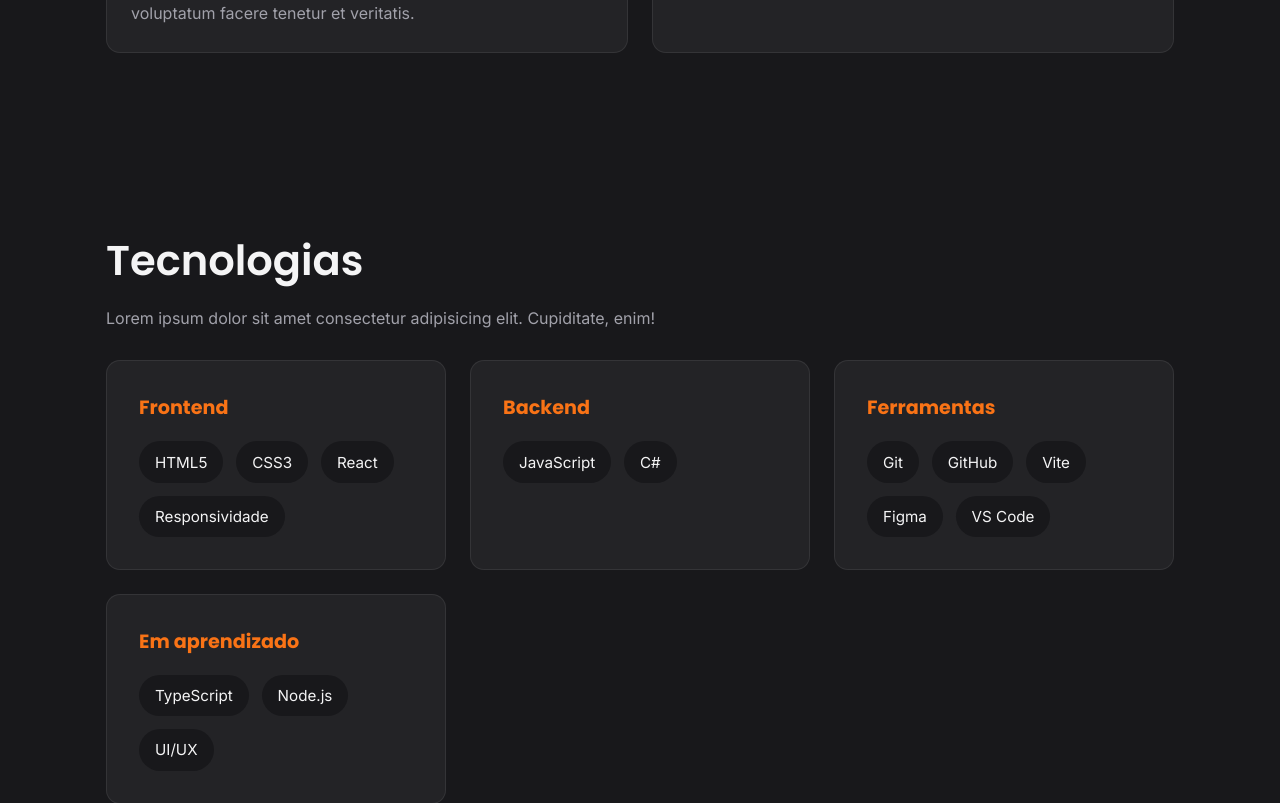
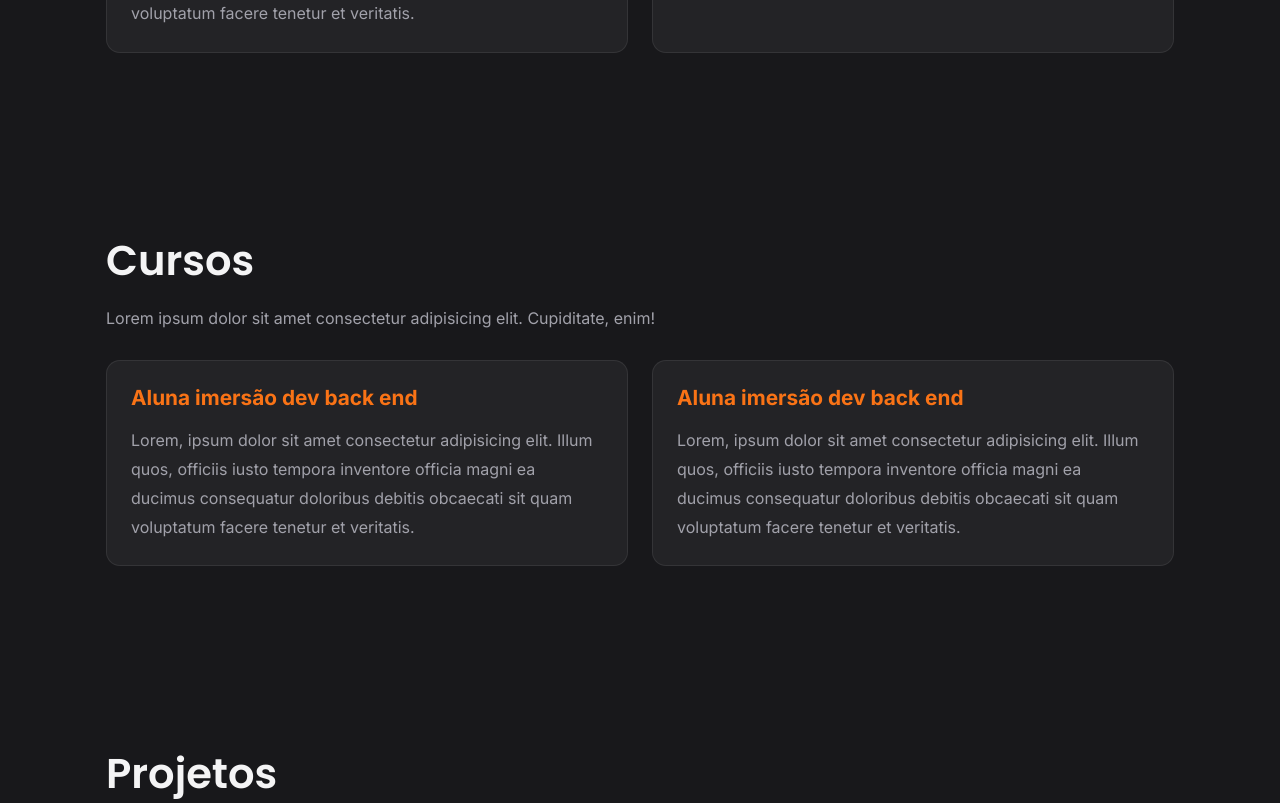
Before and after one commit to marcoshjunior/Meu-Portifolio-React, a React (Vite) app in the folder portifolio-react/: page / in a window 1280 px wide. Shown: the part 1200-2003 px from the top of the page. Built offline with nearby package versions, Linux system fonts and the light colour scheme.

Commit message:
criada a seção de cursos

```diff
--- /dev/null
+++ b/portifolio-react/src/components/Courses/Courses.jsx
@@ -0,0 +1,26 @@
+import { courses } from "../../data/portifolio";
+import FadeInSection from "../FadeInSection/FadeInSection";
+import styles from "./Courses.module.css";
+
+export default function Courses() {
+  return (
+    <section id="cursos" className="section">
+      <div className="container">
+        <FadeInSection />
+        <h2 className="sectionTitle">Cursos</h2>
+        <p className="sectionSubtitle">
+          Lorem ipsum dolor sit amet consectetur adipisicing elit. Cupiditate,
+          enim!
+        </p>
+        <div className={styles.grid}>
+          {courses.map((group) => (
+            <article className={styles.card} key={group.title}>
+              <h3>{group.title}</h3>
+              <p>{group.description}</p>
+            </article>
+          ))}
+        </div>
+      </div>
+    </section>
+  );
+}
--- /dev/null
+++ b/portifolio-react/src/components/Courses/Courses.module.css
@@ -0,0 +1,37 @@
+@import "../../styles/globals.css";
+
+.grid {
+  display: grid;
+  gap: 1.5rem;
+}
+
+.card {
+  padding: 1.5rem;
+  border: 1px solid var(--border);
+  border-radius: var(--radius);
+  background: var(--bg-soft);
+  transition: 0.25s ease;
+}
+.card:hover {
+  transform: translateY(-4px);
+  box-shadow: var(--shadow-box);
+}
+
+.card h3 {
+  font-family: "Poppins" sans-serif;
+  font-size: 1.3rem;
+  margin-top: 0;
+  margin-bottom: 1rem;
+  color: var(--primary);
+}
+.card p {
+  color: var(--text-second);
+  line-height: 1.8;
+  margin: 0;
+}
+
+@media (min-width: 768px) {
+  .grid {
+    grid-template-columns: repeat(2, 1fr);
+  }
+}
--- a/portifolio-react/src/data/portifolio.js
+++ b/portifolio-react/src/data/portifolio.js
@@ -8,10 +8,10 @@
 };
 
 export const navLinks = [
-  { label: "Início", href: "#inicio" },
   { label: "Sobre", href: "#sobre" },
+  { label: "Cursos", href: "#cursos" },
+  { label: "Projetos", href: "#projetos" },
   { label: "Tecnologias", href: "#tecnologias" },
-  { label: "Projetos", href: "#projetos" },
   { label: "Contato", href: "#contato" },
 ];
 
@@ -64,3 +64,16 @@
     code: "#",
   },
 ];
+
+export const courses = [
+  {
+    title: "Aluna imersão dev back end",
+    description:
+      "Lorem, ipsum dolor sit amet consectetur adipisicing elit. Illum quos, officiis iusto tempora inventore officia magni ea ducimus consequatur doloribus debitis obcaecati sit quam voluptatum facere tenetur et veritatis.",
+  },
+  {
+    title: "Aluna imersão dev back end",
+    description:
+      "Lorem, ipsum dolor sit amet consectetur adipisicing elit. Illum quos, officiis iusto tempora inventore officia magni ea ducimus consequatur doloribus debitis obcaecati sit quam voluptatum facere tenetur et veritatis.",
+  },
+];
--- a/portifolio-react/src/pages/Home/Home.jsx
+++ b/portifolio-react/src/pages/Home/Home.jsx
@@ -1,8 +1,9 @@
 import Navbar from "../../components/Navbar/Navbar";
 import Hero from "../../components/Hero/Hero";
 import About from "../../components/About/About";
+import Courses from "../../components/Courses/Courses";
+import Projects from "../../components/Projects/Projects";
 import Technologies from "../../components/Technologies/Technologies";
-import Projects from "../../components/Projects/Projects";
 import Contact from "../../components/Contact/Contact";
 import Footer from "../../components/Footer/Footer";
 
@@ -13,8 +14,9 @@
       <main>
         <Hero />
         <About />
+        <Courses />
+        <Projects />
         <Technologies />
-        <Projects />
         <Contact />
       </main>
       <Footer />
--- a/portifolio-react/src/styles/globals.css
+++ b/portifolio-react/src/styles/globals.css
@@ -34,7 +34,7 @@
 
 body {
   margin: 0;
-  font-family: "inter", sans-serifs;
+  font-family: "Inter", sans-serif;
   background: var(--bg);
   color: var(--text);
   /*line-height: 1.6;*/
```
